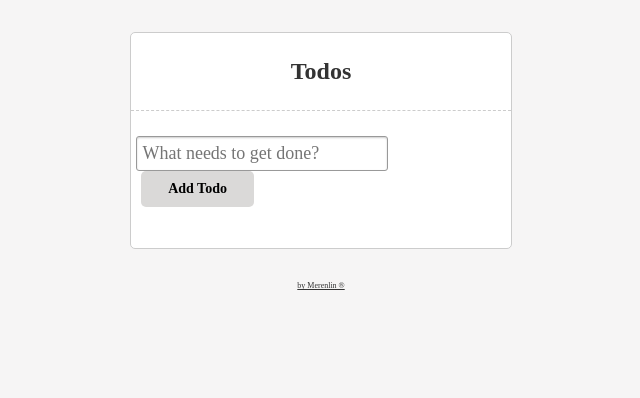
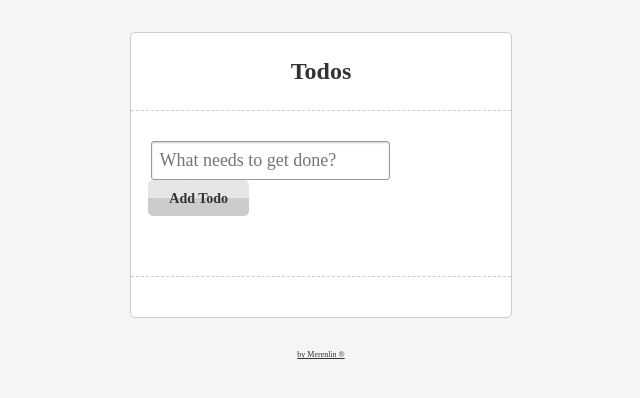
Before and after one commit to merenlin/awesome-todos, a Flask app: page / in a window 1280 px wide. Shown: the top 398 px of the page, without its empty margins (319-959 px from the left). Run offline with Flask 2, Linux system fonts and the light colour scheme.

Commit message:
Making the add_button pretty

```diff
--- a/todos/static/css/style.css
+++ b/todos/static/css/style.css
@@ -39,16 +39,17 @@ ul {
 }
 
 #create_todo {
-     padding: 5px;
+     padding: 10px;
 }
 
 #todo_title {
-    width: 65%;
+    width: 62%;
     font-size: 18px;
     font-family: inherit;
     line-height: 1.3em;
     outline: none;
-    padding: 5px;
+    padding: 7px;
+    margin-left: 10px;
     margin-top: 20px;
     border: 1px solid #999999;
     -moz-box-shadow: rgba(0, 0, 0, 0.2) 0 1px 2px 0 inset;
@@ -61,10 +62,13 @@ ul {
 
 #add_button {
     display: inline-block;
-    width: 25%;
-    margin-left: 5px;
-    padding: 10px;
-    background-color: #dad9d8;
+    width: 28%;
+    margin-left: 7px;
+    padding-top: 11px;
+    padding-bottom: 9px;
+    background-color: #ccc;
+    color: #333;
+    background-image: linear-gradient(0deg, rgba(255,255,255,0) 0%, rgba(255,255,255,0) 50%, rgba(255,255,255,0.5) 51%);
     cursor: pointer;
     text-align: center;
     font-size: 14px;
@@ -127,11 +131,12 @@ input[type="checkbox"] {
     display:none;
 }
 #todo_list .checkbox {
-    top: 3px;
+    top: 2px;
+    margin-left: 10px;
     background-color: #fafafa;
     border: 1px solid #cacece;
     box-shadow: 0 1px 2px rgba(0,0,0,0.05), inset 0px -15px 10px -12px rgba(0,0,0,0.05);
-    padding: 10px;
+    padding: 8px;
     border-radius: 3px;
     display: inline-block;
     position: relative;
@@ -147,8 +152,8 @@ input[type="checkbox"] {
     content: '\2713';
     font-size: 25px;
     position: absolute;
-    top: 0px;
-    left: 3px;
+    top: -2px;
+    left:0px;
     color: #003366;
 }
 #todo_list .done .checkbox {
@@ -167,6 +172,7 @@ input[type="checkbox"] {
 }
 
 #todo_list .todo_title {
+    margin-left: 5px;
     display: inline-block;
     width: 90%;
 }
@@ -174,18 +180,18 @@ input[type="checkbox"] {
     float: right;
     content: '\2630';
     font-size: 18px;
-    color: #777777;
+    color: #cccccc;
 }
 #todo_list .done .todo_title {
 text-decoration: line-through;
-color: #777777;
+color: #cccccc;
 }
 
 
 #todo_stats {
-  *zoom: 1;
-  margin-top: 10px;
-  padding: 10px;
+  border-top: 1px dashed #ccc;
+  margin-top: 50px;
+  padding: 20px;
   color: #777777;
 }
 #todo_stats:after {
@@ -199,19 +205,16 @@ color: #777777;
 #todo_stats .todo_count {
     float: left;
 }
-#todo_stats .todo_count .number {
-    font-weight: bold;
-    color: #333333;
-}
+
 #todo_stats .todo_clear {
-float: right;
+    float: right;
 }
 #todo_stats .todo_clear a {
-  color: #777777;
-  font-size: 12px;
+  color: #6699ff;
+  text-decoration: none;
 }
   #todo_stats .todo_clear a:visited {
-    color: #777777;
+    color: #6699ff;
   }
   #todo_stats .todo_clear a:hover {
     color: #336699;
```
